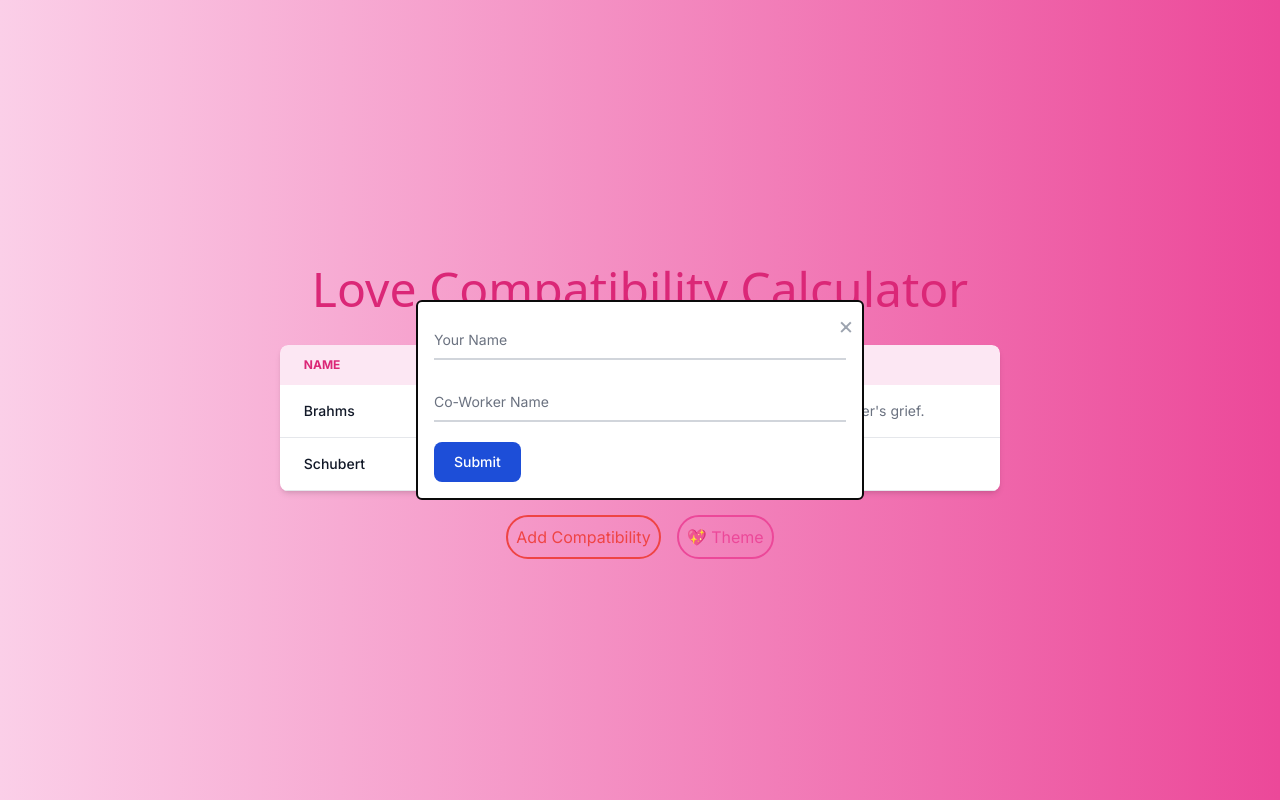
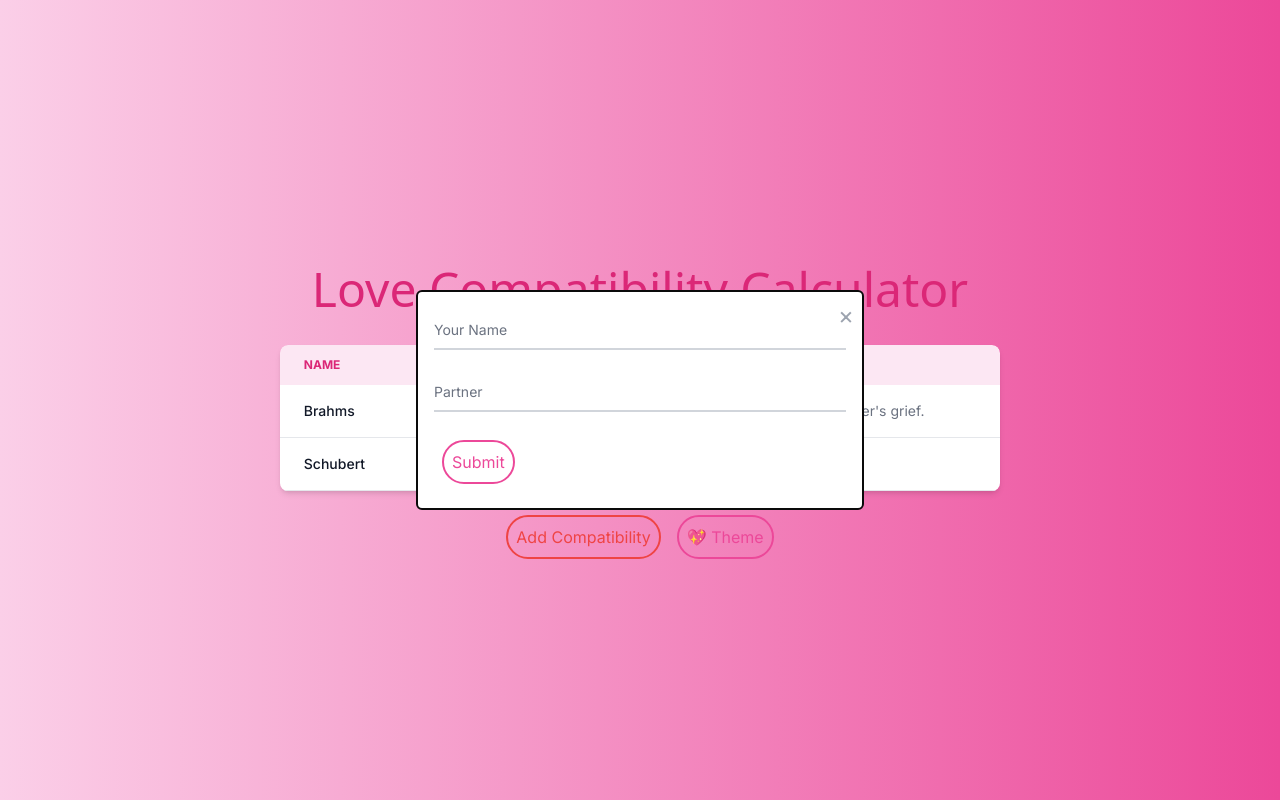
Before and after one commit to bquek00/TakeHomeAssignment, a Next.js app: page / in a window 1280 px wide. Both pictures are taken after a click on the button "Add Compatibility". Built offline with nearby package versions, Linux system fonts and the light colour scheme.

Commit message:
Improved form submit button design

```diff
--- a/app/components/form.tsx
+++ b/app/components/form.tsx
@@ -82,9 +82,9 @@
                 </div>
                 <div className="relative z-0 w-full mb-5 group">
                     <input type="text" name="partner" id="partner" value={partner} onChange={(e) => setPartner(e.target.value)} className="block py-2.5 px-0 w-full text-sm text-gray-900 bg-transparent border-0 border-b-2 border-gray-300 appearance-none dark:text-white dark:border-gray-600 dark:focus:border-blue-500 focus:outline-none focus:ring-0 focus:border-blue-600 peer" placeholder=" " required />
-                    <label htmlFor="partner" className="peer-focus:font-medium absolute text-sm text-gray-500 dark:text-gray-400 duration-300 transform -translate-y-6 scale-75 top-3 -z-10 origin-[0] peer-focus:start-0 rtl:peer-focus:translate-x-1/4 rtl:peer-focus:left-auto peer-focus:text-blue-600 peer-focus:dark:text-blue-500 peer-placeholder-shown:scale-100 peer-placeholder-shown:translate-y-0 peer-focus:scale-75 peer-focus:-translate-y-6">Co-Worker Name</label>
+                    <label htmlFor="partner" className="peer-focus:font-medium absolute text-sm text-gray-500 dark:text-gray-400 duration-300 transform -translate-y-6 scale-75 top-3 -z-10 origin-[0] peer-focus:start-0 rtl:peer-focus:translate-x-1/4 rtl:peer-focus:left-auto peer-focus:text-blue-600 peer-focus:dark:text-blue-500 peer-placeholder-shown:scale-100 peer-placeholder-shown:translate-y-0 peer-focus:scale-75 peer-focus:-translate-y-6">Partner</label>
                 </div>
-                <button type="submit" className="text-white bg-blue-700 hover:bg-blue-800 focus:ring-4 focus:outline-none focus:ring-blue-300 font-medium rounded-lg text-sm w-full sm:w-auto px-5 py-2.5 text-center dark:bg-blue-600 dark:hover:bg-blue-700 dark:focus:ring-blue-800">Submit</button>
+                <button type="submit" className="m-2 p-2 border-2 border-pink-500 dark:border-pink-300 dark:text-pink-300 dark:hover:bg-pink-300 dark:hover:text-gray-900 text-pink-500 hover:text-pink-100 hover:bg-pink-500 rounded-full transition duration-300">Submit</button>
             </form>
             <Loader visibility={loading} />
         </div>
--- a/app/layout.tsx
+++ b/app/layout.tsx
@@ -6,7 +6,7 @@
 const inter = Inter({ subsets: ['latin'] });
 
 export const metadata: Metadata = {
-    title: 'Haruka',
+    title: 'Liebestraum',
     description: 'Missing things that never were but should have been',
     icons: {
         icon: 'music.png',
```
